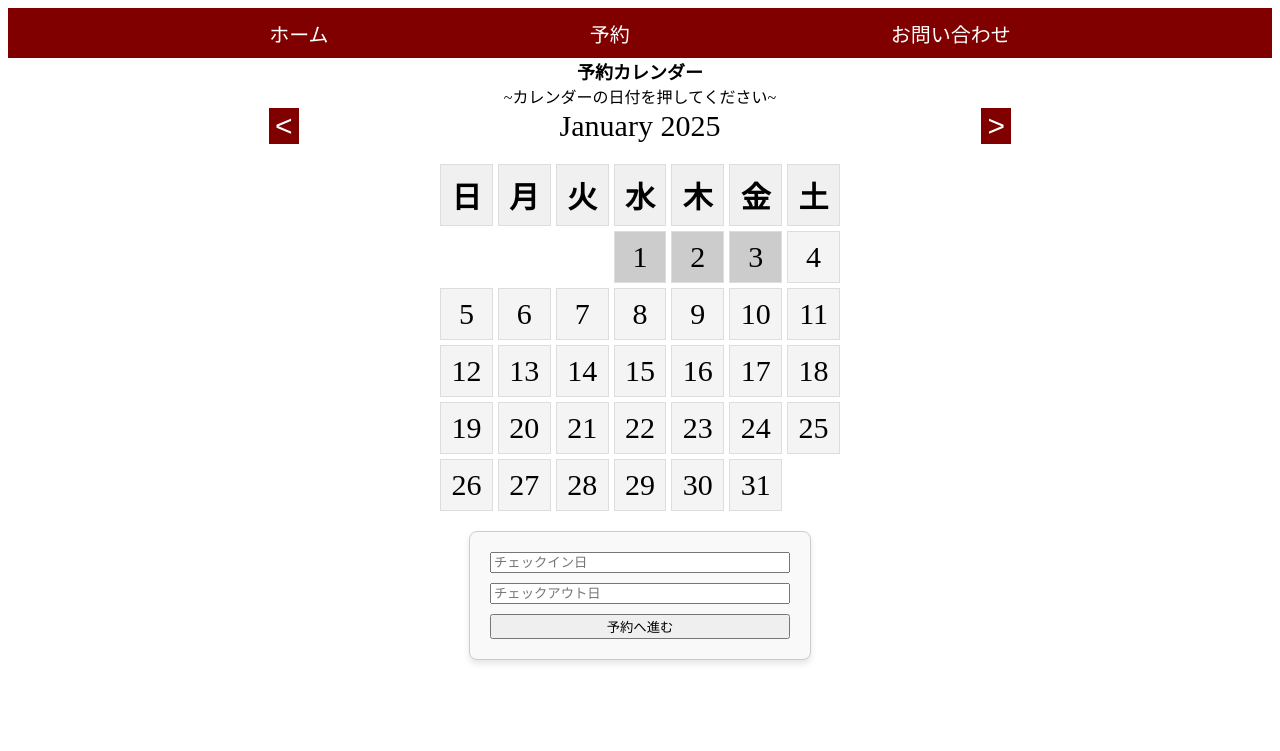
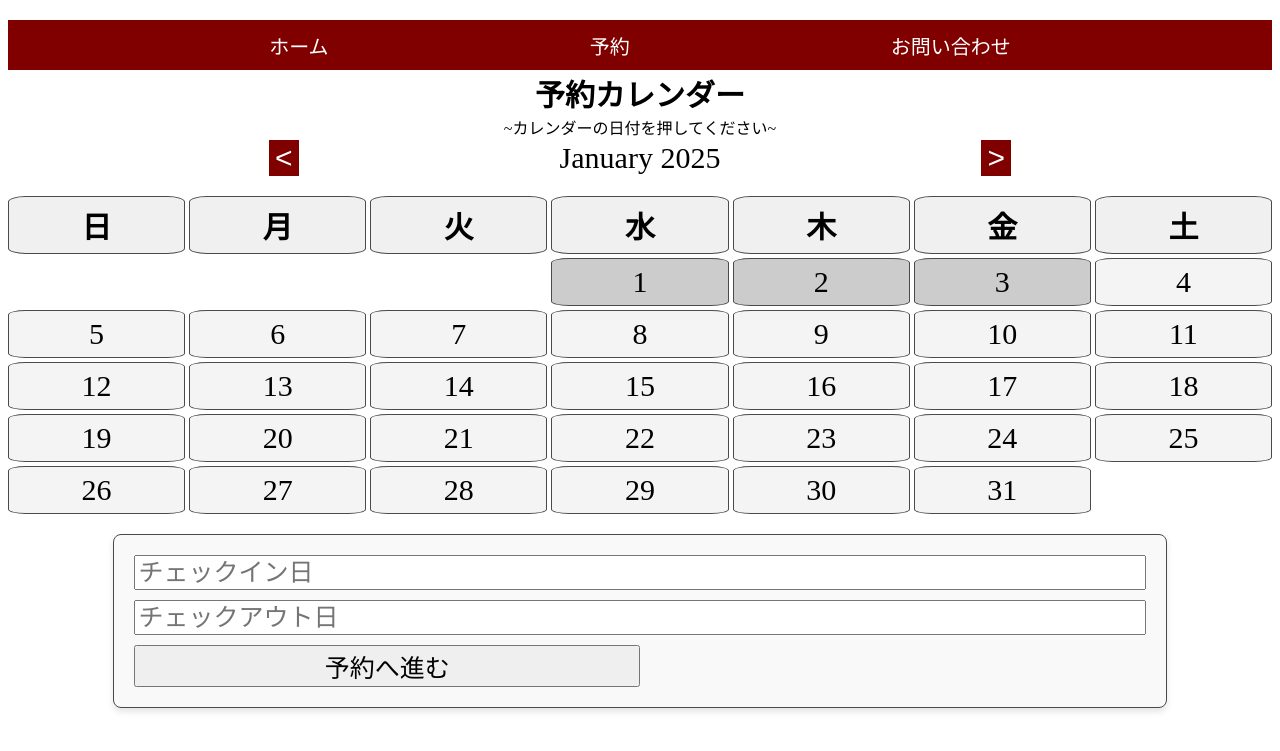
Before and after one commit to ibuzaru/Homepage-, a Django app: template ao/templates/ao/reservation.html in a window 1280 px wide. Shown: the top 751 px of the page. Run offline with Django 3.2, Linux system fonts and the light colour scheme; the template is opened without the code that fills it, so the values that code supplies are empty.

Commit message:
カレンダースタイル

```diff
--- a/ao/templates/ao/reservation.html
+++ b/ao/templates/ao/reservation.html
@@ -5,14 +5,10 @@
     <meta name="viewport" content="width=device-width, initial-scale=1.0" />
     {% load static %}
 <style>
-        @font-face {
-            font-family: 'keifont';
-            src: url("{% static 'ao/fonts/keifont.ttf' %}") format('truetype');
-        }
-
     a { text-decoration: none; }
 
     .rectatop {
+        margin-top: 20px;
         width: 100%;
         height: 50px;
         background-color: #800000;
@@ -30,6 +26,7 @@
     }
 
     .box-container{
+        margin-top: 10px;
         width: 100%;
         height: 50px;
         display: flex;
@@ -39,7 +36,8 @@
     }
 
     .word5{
-            font-size: large;
+
+        font-size: 30px;
         font-weight: bold;
     }
     .word6{
@@ -47,17 +45,22 @@
     }
 
 
-        .calendar-container { font-size: 30px; }
+    .calendar-container {
+        font-size: 30px;
+
+    }
 
     .calendar {
         display: grid;
         grid-template-columns: repeat(7, 1fr);
-            gap: 5px;
-            max-width: 400px;
+        gap: 4px;
+        width: 100%;
         margin: 20px auto;
+        justify-content: center;
     }
 
     .calendar-header {
+        margin-top: 10px;
         display: flex;
         justify-content: space-evenly;
         align-items: center;
@@ -75,9 +78,10 @@
 
     .day, .weekday {
 
-            padding: 8px;
+        padding: 6px;
         text-align: center;
-            border: 1px solid #ddd;
+        border: 1px solid rgb(75, 73, 73);
+        border-radius: 10%;
     }
 
     .weekday {
@@ -101,17 +105,25 @@
     .selected-out { background-color: #ff7043; color: white; }
 
 
-        form {
+    .form_style {
         display: flex;
         flex-direction: column;
         gap: 10px;
-            width: 300px;
+        width: 80%;
         margin: 0 auto;
         padding: 20px;
-            border: 1px solid #ccc;
+        border: 1px solid rgb(75, 73, 73);
         border-radius: 8px;
         background-color: #f9f9f9;
         box-shadow: 0 4px 6px rgba(0, 0, 0, 0.1);
+     }
+
+    .reservebutton{
+        font-size: 25px;
+    }
+    .reservesubmit{
+        width: 50%;
+        font-size: 25px;
     }
 </style>
 </head>
@@ -134,11 +146,11 @@
         </div>
         <div class="calendar" id="calendar"></div>
     </div>
-    <form method="get" action="{% url 'example' %}">
+    <form method="get" action="{% url 'example' %}" class = "form_style">
         {% csrf_token %}
-        <input type="text" id="checkin-date" name="check_in" readonly placeholder="チェックイン日" >
-        <input type="text" id="checkout-date" name="check_out" readonly placeholder="チェックアウト日" >
-        <button type="submit" id="submit-button">予約へ進む</button>
+        <input type="text" id="checkin-date" name="check_in" class="reservebutton" readonly placeholder="チェックイン日" >
+        <input type="text" id="checkout-date" name="check_out" class="reservebutton" readonly placeholder="チェックアウト日" >
+        <button type="submit" id="submit-button" class="reservesubmit">予約へ進む</button>
     </form>
 
     <script>
```
Also changed, not shown: ao/templates/ao/example.html (+53 -91 lines). Lines whose indentation alone changed are shown as unchanged.
